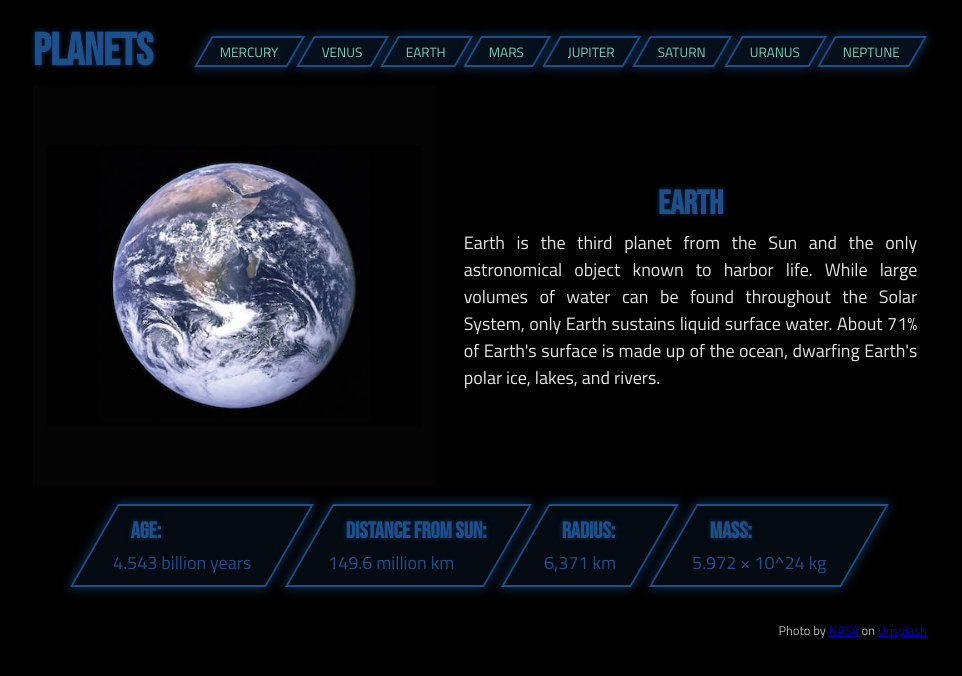
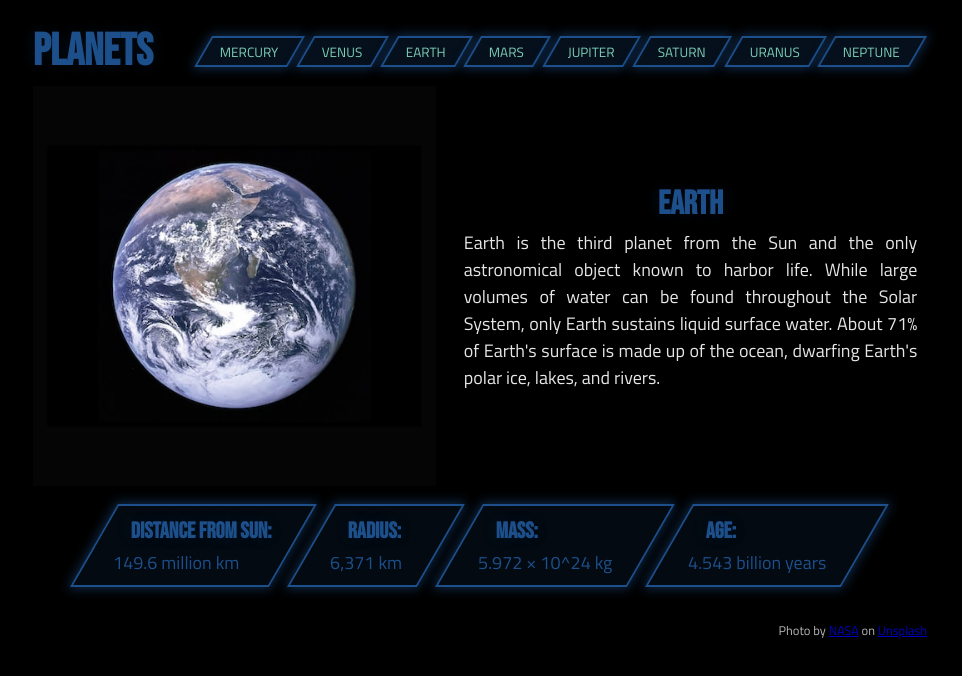
Before and after one commit to edo979/planets-app, a React (Vite) app: page /earth in a window 1280 px wide. Shown: the top 676 px of the page, without its empty margins (160-1122 px from the left). Built offline with nearby package versions, Linux system fonts and the light colour scheme.

Commit message:
edit header text shadow

```diff
--- a/src/Model.ts
+++ b/src/Model.ts
@@ -35,10 +35,10 @@ export const planets: Planet[] = [
     img: 'assets/images/earth.jpg',
     desc: `Earth is the third planet from the Sun and the only astronomical object known to harbor life. While large volumes of water can be found throughout the Solar System, only Earth sustains liquid surface water. About 71% of Earth's surface is made up of the ocean, dwarfing Earth's polar ice, lakes, and rivers.`,
     data: [
-      ['Age', '4.543 billion years'],
       ['Distance from Sun', '149.6 million km'],
       ['Radius', '6,371 km'],
       ['Mass', '5.972 × 10^24 kg'],
+      ['Age', '4.543 billion years'],
     ],
   },
   {
@@ -68,10 +68,10 @@ export const planets: Planet[] = [
     img: 'assets/images/saturn.jpg',
     desc: `Saturn is the sixth planet from the Sun and the second-largest in the Solar System, after Jupiter. It is a gas giant with an average radius of about nine and a half times that of Earth. It has only one-eighth the average density of Earth; however, with its larger volume, Saturn is over 95 times more massive.`,
     data: [
-      ['Age', '4.503 billion years'],
       ['Distance from Sun', '1.434 billion km'],
       ['Radius', '58,232 km'],
       ['Mass', '5.683 × 10^26 kg (95.16 M⊕)'],
+      ['Age', '4.503 billion years'],
     ],
   },
   {
--- a/src/scss/_msc.scss
+++ b/src/scss/_msc.scss
@@ -38,7 +38,7 @@ h2,
 h3 {
   font-family: 'Bebas Neue', cursive;
   color: hsl(var(--clr-primary));
-  text-shadow: 0 0 5px black, 0 0 5px hsl(var(--clr-primary));
+  text-shadow: 0 0 15px hsl(var(--clr-primary), 0.2);
 }
 
 h1 {
```
